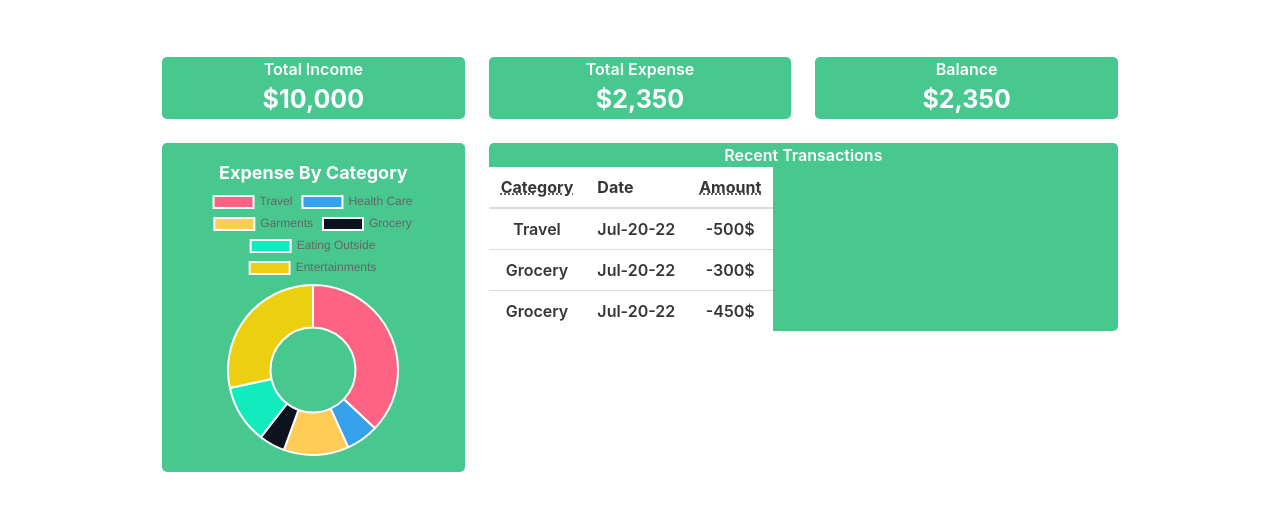
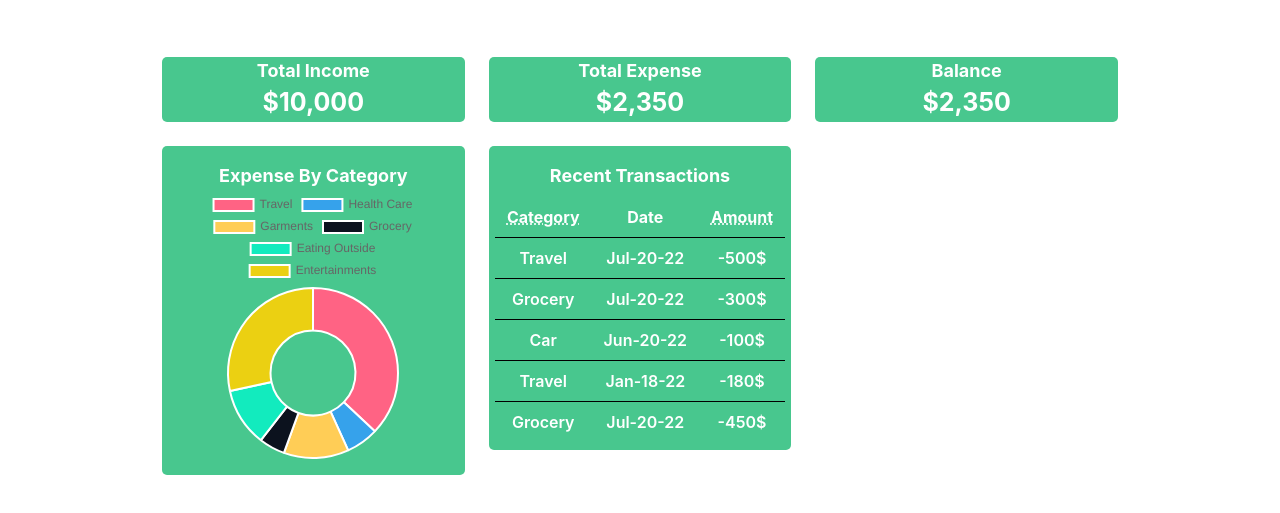
Before and after one commit to CouldBeFree/expense-tracker-vanilla, a website built with webpack: page src/pages/index.html in a window 1280 px wide. Shown: the part 59-572 px from the top of the page. Built offline with nearby package versions, Linux system fonts and the light colour scheme.

Commit message:
implemented table for expenses

```diff
--- a/src/pages/index.html
+++ b/src/pages/index.html
@@ -87,10 +87,11 @@
                      <canvas id="myChart" width="400" height="400"></canvas>
                   </div>
                </div>
-               <div class="column is-8">
-                  <div class="small-box has-text-centered">
+               <div class="column is-4">
+                  <div class="small-box has-text-centered pt-4">
                      <p class="small-box__head">Recent Transactions</p>
-                     <table class="table">
+                     <div class="is-flex is-justify-content-center mt-2 pb-2">
+                        <table class="table box-table">
                            <thead>
                            <tr>
                               <th><abbr title="Position">Category</abbr></th>
@@ -110,12 +111,23 @@
                               <td>-300$</td>
                            </tr>
                            <tr>
-                              <td>Grocery</td>
-                              <td>Jul-20-22</td>
-                              <td>-450$</td>
+                              <td>Car</td>
+                              <td>Jun-20-22</td>
+                              <td>-100$</td>
+                           </tr>
+                           <tr>
+                              <td>Travel</td>
+                              <td>Jan-18-22</td>
+                              <td>-180$</td>
+                           </tr>
+                           <tr>
+                              <td class="last">Grocery</td>
+                              <td class="last">Jul-20-22</td>
+                              <td class="last">-450$</td>
                            </tr>
                            </tbody>
                         </table>
+                     </div>
                   </div>
                </div>
             </div>
--- a/src/styles/pages/index.scss
+++ b/src/styles/pages/index.scss
@@ -29,6 +29,32 @@
   }
 }
 
+.small-box {
+  &__head {
+    font-size: 18px;
+    font-weight: 700;
+  }
+}
+
+.box-table {
+  background-color: transparent;
+  color: white;
+
+  th {
+    color: white !important;
+    text-align: center !important;
+    border-bottom: 1px solid black !important;
+  }
+
+  td {
+    //border-bottom: 1px solid black !important;
+
+    &:not(.last) {
+      border-bottom: 1px solid black !important;
+    }
+  }
+}
+
 .category-holder {
 
 }
```
Lines whose indentation alone changed are shown as unchanged.
